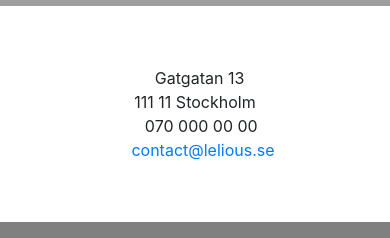
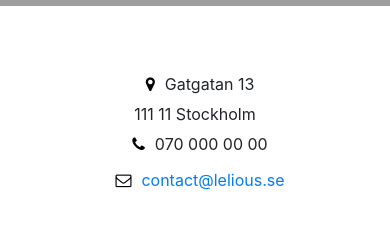
Before and after one commit to patrik909/booking, a React (Create React App) app in the folder booking-app/: page /Contact in a window 390 px wide. Shown: the part 350-588 px from the top of the page. Built offline with nearby package versions, Linux system fonts and the light colour scheme; grey boxes are pictures that could not be loaded.

Commit message:
centered the text on the navbars mobile mode

```diff
--- a/booking-app/src/App.css
+++ b/booking-app/src/App.css
@@ -18,7 +18,10 @@ h2 {
 .hide {
   display: none;
 }
-
+/* ----NAVBAR---- */
+.navbar-nav .nav-link {
+  text-align: center;
+}
 /* .navbarDiv {
   padding: 0;
   margin: 0;
@@ -44,11 +47,11 @@ nav ul li {
   letter-spacing: 2px;
   margin: 30px 0;
 } */
-/* ----HOME PAGE STYLING---- */
+/* ----HOME PAGE ---- */
 
 /* ----CARDS---- */
 
-/* ---- BOOKING PAGE STYLING ---- */
+/* ---- BOOKING PAGE  ---- */
 
 #BookingWrapper {
   text-align: center;
@@ -65,7 +68,7 @@ nav ul li {
   padding: 6px;
 }
 
-/* ---- CONTACT PAGE STYLING ---- */
+/* ---- CONTACT PAGE  ---- */
 
 #MapWrapper {
   width: 100%;
@@ -125,3 +128,10 @@ footer {
 .fa {
   color: white;
 }
+
+.fa-envelope-o,
+.fa-phone,
+.fa-map-marker {
+  color: black;
+  margin: 10px;
+}
```
